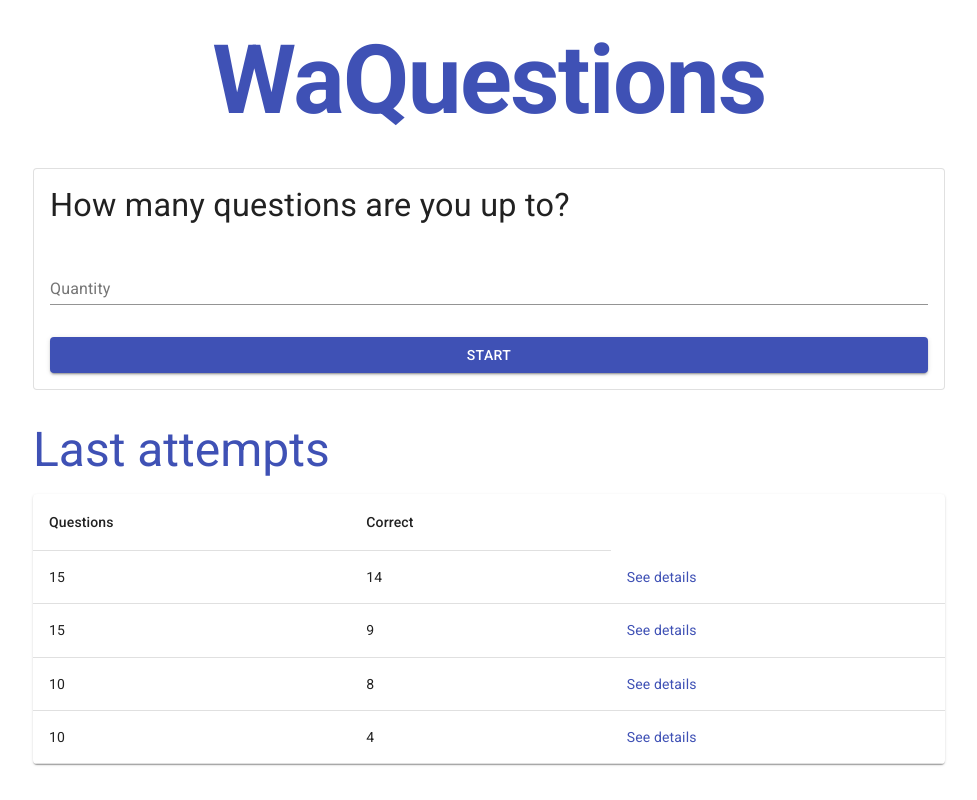
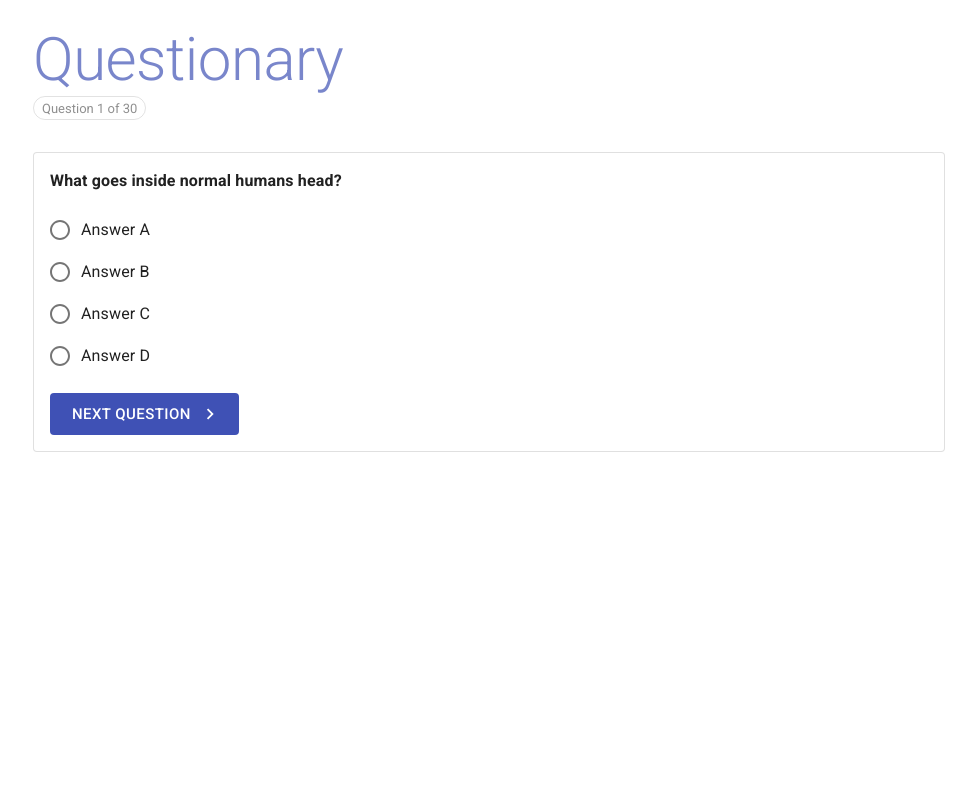
Before and after one commit to joaovitorzv/waquestions, a React (Create React App) app: page /questionary in a window 1280 px wide. Shown: the whole page, without its empty margins (151-1128 px from the left). Built offline with nearby package versions, Linux system fonts and the light colour scheme.

Commit message:
feat: questionary screen

```diff
--- a/src/components/Confirmation/index.tsx
+++ b/src/components/Confirmation/index.tsx
@@ -0,0 +1,5 @@
+const Confirmation: React.FC = () => {
+  return <div />;
+}
+
+export default Confirmation;
--- a/src/components/ResultTable/index.tsx
+++ b/src/components/ResultTable/index.tsx
@@ -30,6 +30,7 @@ const ResultTable: React.FC = () => {
           <TableRow>
             <TableCell>Questions</TableCell>
             <TableCell>Correct</TableCell>
+            <TableCell>Link</TableCell>
           </TableRow>
         </TableHead>
         <TableBody>
--- a/src/pages/Questionary/index.tsx
+++ b/src/pages/Questionary/index.tsx
@@ -0,0 +1,81 @@
+import { useState } from 'react'
+import {
+  Container,
+  Typography,
+  Box,
+  Chip,
+  Paper,
+  FormControl,
+  Radio,
+  RadioGroup,
+  FormControlLabel,
+  Button
+} from '@material-ui/core'
+import { makeStyles } from '@material-ui/core/styles'
+import NavigateNextOutlined from '@material-ui/icons/NavigateNextOutlined'
+
+const questionaryStyles = makeStyles(theme => ({
+  root: {
+    paddingTop: theme.spacing(2)
+  },
+  header: {
+    marginBottom: theme.spacing(4),
+    color: theme.palette.primary.light
+  },
+  question: {
+    padding: theme.spacing(2),
+    '& p': {
+      fontWeight: theme.typography.fontWeightBold
+    }
+  },
+  form: {
+    marginTop: theme.spacing(2)
+  },
+  nextButton: {
+    marginTop: theme.spacing(2),
+    width: '100%'
+  }
+}))
+
+const Questionary: React.FC = () => {
+  const [answer, setAnswer] = useState<string | null>(null)
+
+  function handleChange(event: React.ChangeEvent<HTMLInputElement>) {
+    setAnswer(event.target.value)
+  }
+
+  const classes = questionaryStyles()
+  return (
+    <Container maxWidth='md' className={classes.root}>
+      <Box className={classes.header} component='header'>
+        <Typography variant='h2'>
+          Questionary
+        </Typography>
+        <Chip label='Question 1 of 30' variant='outlined' size='small' disabled />
+      </Box>
+      <Paper elevation={0} variant='outlined' className={classes.question}>
+        <Typography variant='body1' component='p'>What goes inside normal humans head?</Typography>
+        <FormControl component='fieldset' className={classes.form}>
+          <RadioGroup aria-label='Answer' value={answer} onChange={handleChange}>
+            <FormControlLabel value='Answer A' control={<Radio />} label='Answer A' />
+            <FormControlLabel value='Answer B' control={<Radio />} label='Answer B' />
+            <FormControlLabel value='Answer C' control={<Radio />} label='Answer C' />
+            <FormControlLabel value='Answer D' control={<Radio />} label='Answer D' />
+          </RadioGroup>
+          <Button
+            variant='contained'
+            color='primary'
+            endIcon={<NavigateNextOutlined />}
+            className={classes.nextButton}
+            disableElevation
+            size='large'
+          >
+            Next question
+          </Button>
+        </FormControl>
+      </Paper>
+    </Container>
+  );
+}
+
+export default Questionary;
--- a/src/routes.tsx
+++ b/src/routes.tsx
@@ -1,12 +1,14 @@
 import { BrowserRouter as Router, Switch, Route } from 'react-router-dom'
 
 import Home from './pages/Home'
+import Questionary from './pages/Questionary'
 
 const Routes: React.FC = () => {
   return (
     <Router>
       <Switch>
-        <Route path='/' component={Home} />
+        <Route path='/' exact component={Home} />
+        <Route path='/questionary' component={Questionary} />
       </Switch>
     </Router>
   )
```
